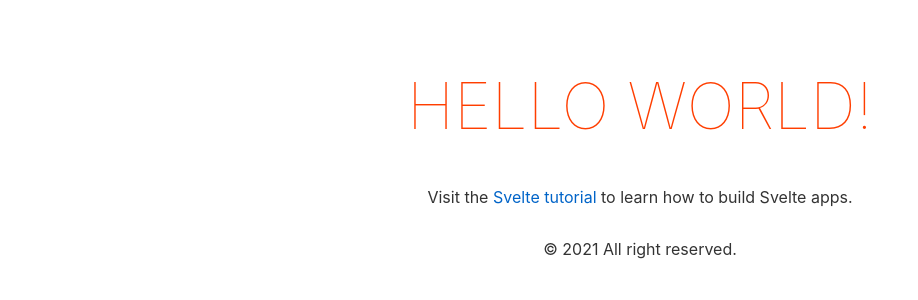
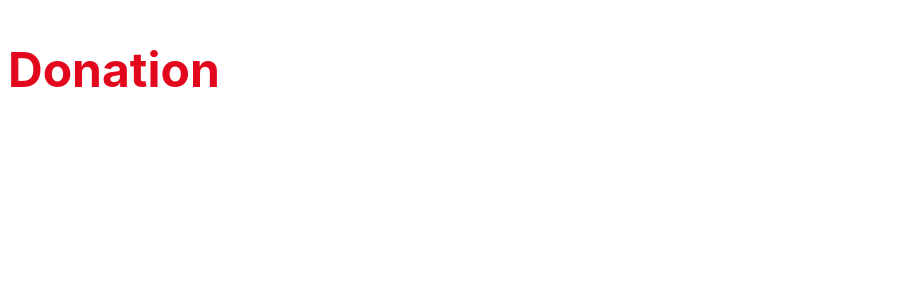
Before and after one commit to ikhsan15/svelte-charity, a Svelte app: page / in a window 1280 px wide. Shown: the top 300 px of the page, without its empty margins (0-918 px from the left). Built offline with nearby package versions, Linux system fonts and the light colour scheme.

Commit message:
membuat komponen svelte

```diff
--- a/src/App.svelte
+++ b/src/App.svelte
@@ -1,31 +1,15 @@
 <script>
-	export let name;
+	let title = "Charity";
+	setTimeout(function(){
+		title = "Donation";
+	}, 2000);
 </script>
 
-<main>
-	<h1>Hello {name}!</h1>
-	<p>Visit the <a href="https://svelte.dev/tutorial">Svelte tutorial</a> to learn how to build Svelte apps.</p>
-</main>
-<footer align="center">&copy 2021 All right reserved.</footer>
+<h1>{title}</h1>
 
 <style>
-	main {
-		text-align: center;
-		padding: 1em;
-		max-width: 240px;
-		margin: 0 auto;
-	}
-
-	h1 {
-		color: #ff3e00;
-		text-transform: uppercase;
-		font-size: 4em;
-		font-weight: 100;
-	}
-
-	@media (min-width: 640px) {
-		main {
-			max-width: none;
-		}
+	h1{
+		font-size: 3em;
+		color: #e2071c;
 	}
 </style>
```
